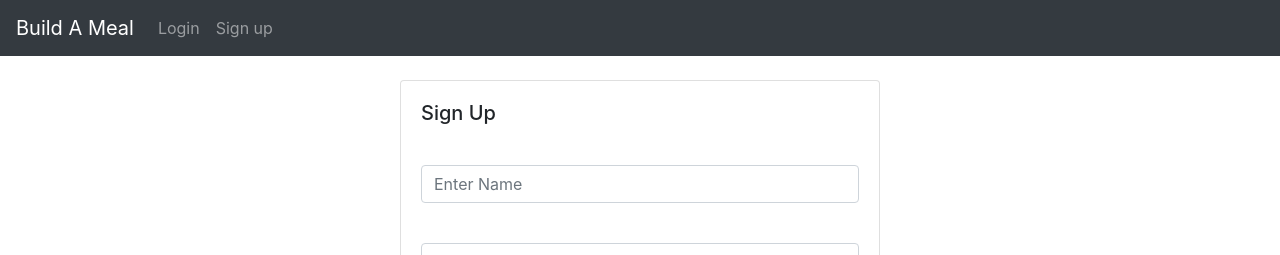
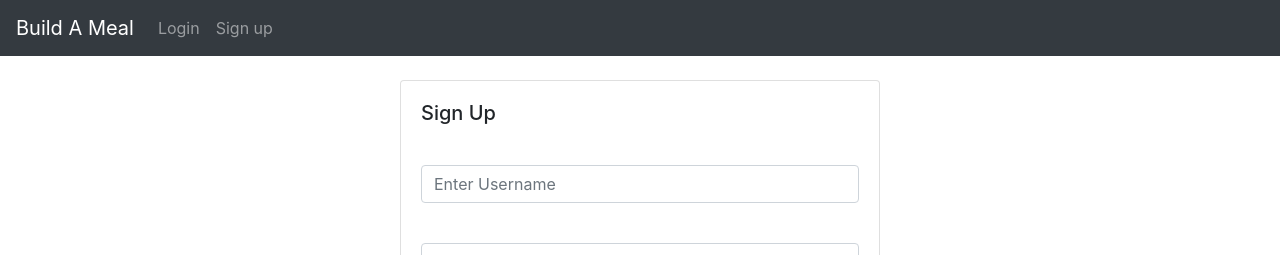
Before and after one commit to jj960708/Build-A-MEAL, a React (Create React App) app in the folder client/: page /signup in a window 1280 px wide. Shown: the top 255 px of the page. Built offline with nearby package versions, Linux system fonts and the light colour scheme.

Commit message:
Wording change

```diff
--- a/client/src/components/signup.component.js
+++ b/client/src/components/signup.component.js
@@ -65,7 +65,7 @@ export default class Login extends Component{
             <div className="card-body">
                 <h5 style={m_b_10} className="card-title">Sign Up</h5>
                 <form className="form-group" onSubmit={this.onSubmit}>
-                    <input style={m_b_10} className="form-control" type="text" placeholder="Enter Name" name="name" value={this.state.name} onChange={this.onChangeName} required/>
+                    <input style={m_b_10} className="form-control" type="text" placeholder="Enter Username" name="name" value={this.state.name} onChange={this.onChangeName} required/>
                     <input style={m_b_10} className="form-control" type="text" placeholder="Enter Email" name="email" value={this.state.email} onChange={this.onChangeEmail} required/>
                     <input style={m_b_10} className="form-control" type="password" placeholder="Enter Password" name="psw" value={this.state.password} onChange={this.onChangePassword} required/>
                     <button className="btn btn-primary" classtype="submit">Sign Up</button>
```
